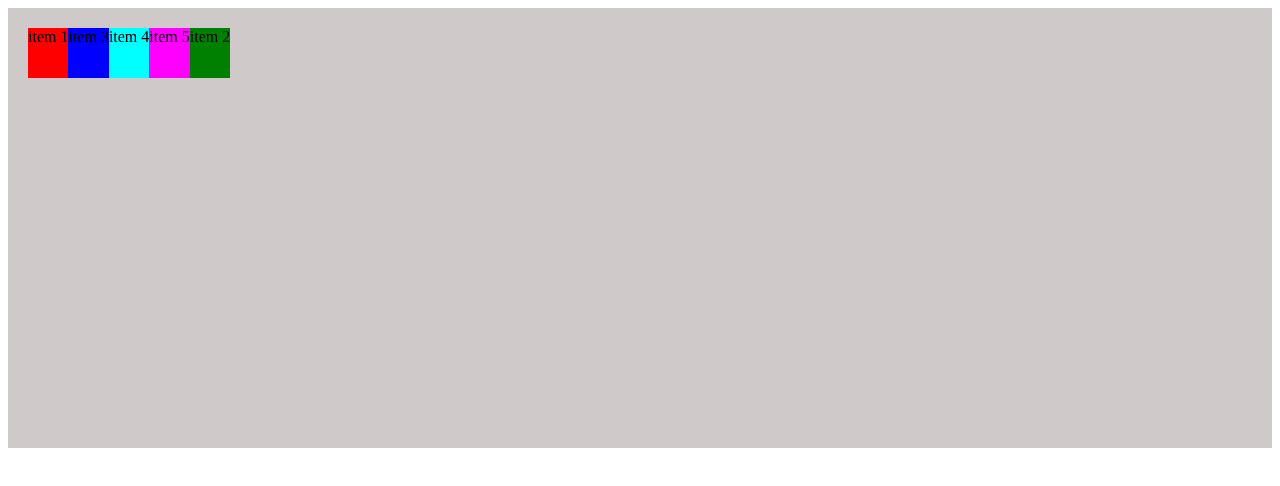
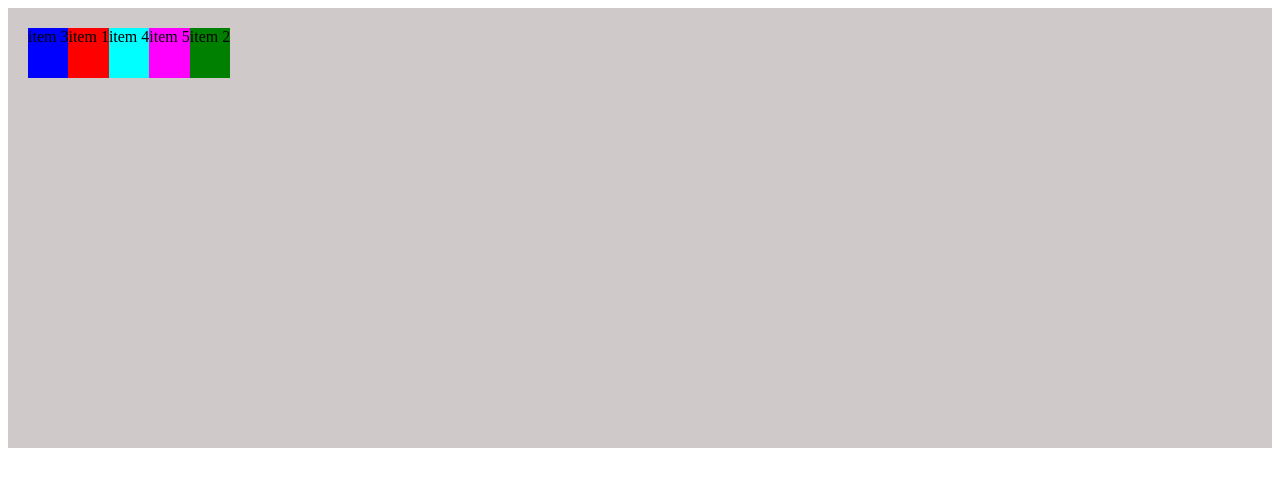
Before and after one commit to royrmagdaong/batch-50, a plain HTML site: page index.html in a window 1280 px wide. Drawn offline with Linux system fonts and the light colour scheme.

Commit message:
add negative number in order avlue

```diff
--- a/styles.css
+++ b/styles.css
@@ -48,7 +48,7 @@
     order: 5;
 }
 .item-3{
-    order: 2;
+    order: -2;
 }
 .item-4{
     order: 2;
```
